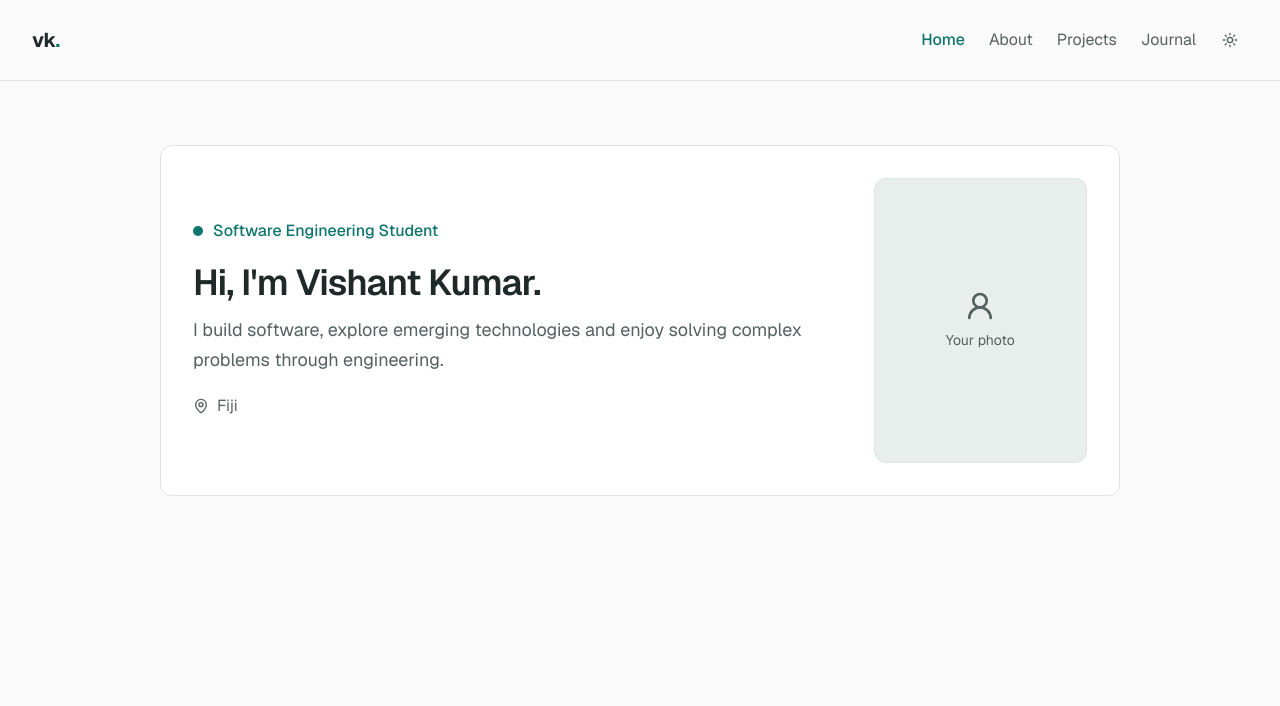
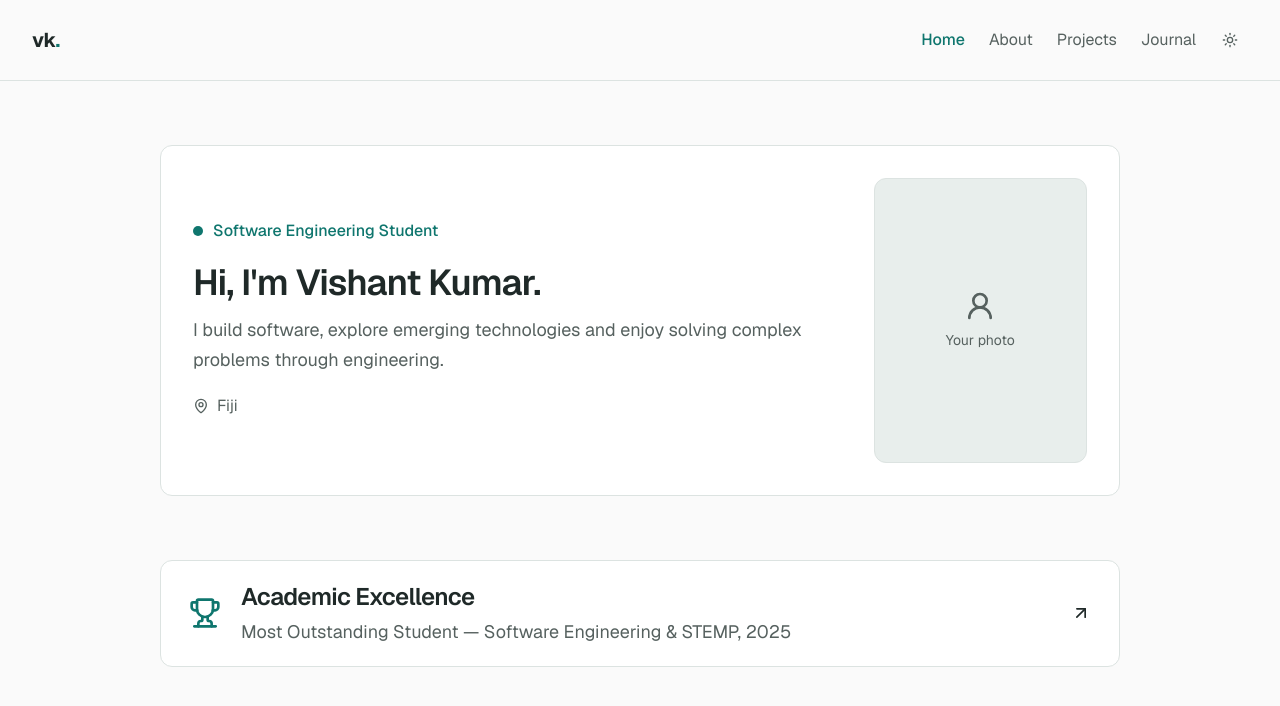
Before and after one commit to v-i-s-h-a-n-t/portfolio, a Next.js app: page / in a window 1280 px wide. Shown: the top 706 px of the page. Built offline with nearby package versions, Linux system fonts and the light colour scheme.

Commit message:
feat: integrate academic excellence into homepage

```diff
--- a/src/app/page.tsx
+++ b/src/app/page.tsx
@@ -1,5 +1,11 @@
+import { AcademicExcellenceBanner } from "@/components/sections/academic-excellence-banner";
 import { Introduction } from "@/components/sections/introduction";
 
 export default function Home() {
-  return <Introduction />;
+  return (
+    <>
+      <Introduction />
+      <AcademicExcellenceBanner />
+    </>
+  );
 }
```
